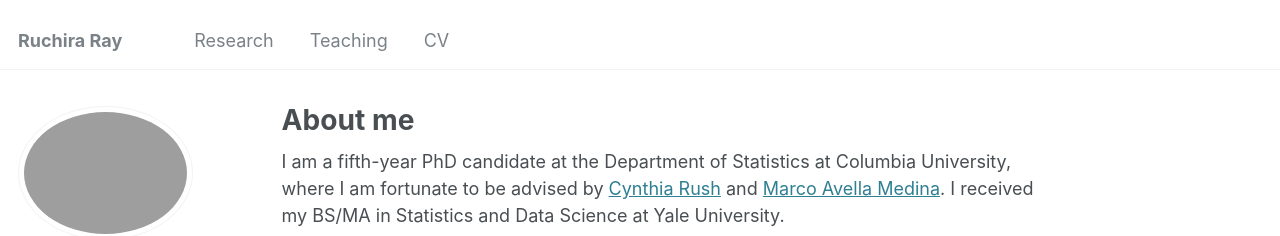
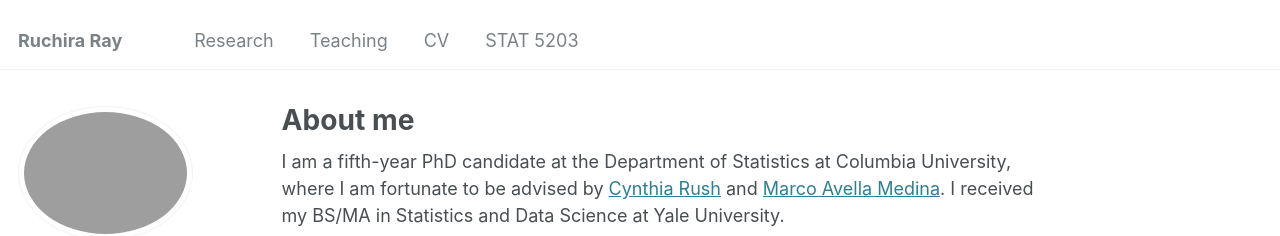
Before and after one commit to rray123/rray123.github.io, a Jekyll site: the page built from _pages/about.md, in a window 1280 px wide. Shown: the top 236 px of the page. Built offline with Jekyll 4.4.1, drawn with Linux system fonts in a browser that asks for light colours; some web fonts are replaced.

Commit message:
Update navigation.yml

```diff
--- a/_data/navigation.yml
+++ b/_data/navigation.yml
@@ -13,3 +13,6 @@ main:
 
   - title: "CV"
     url: /cv/
+
+  - title: "STAT 5203"
+    url: /STAT5203/
```
